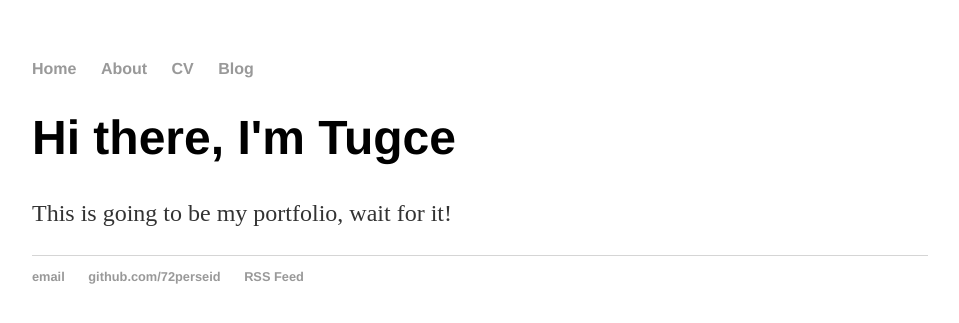
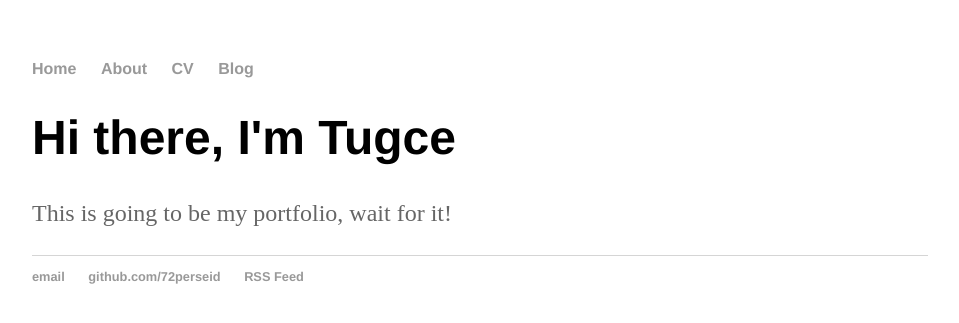
Before and after one commit to 72perseid/72perseid.github.io, a Jekyll site: the page built from index.html, in a window 1280 px wide. Shown: the top 323 px of the page, without its empty margins (160-1119 px from the left). Built offline with Jekyll 4.4.1, drawn with Linux system fonts in a browser that asks for light colours.

Commit message:
Update main.css

```diff
--- a/css/main.css
+++ b/css/main.css
@@ -27,7 +27,7 @@
 p {
     font-size: 1.5em;
     line-height: 1.4em;
-    color: #333;
+    color: #666;
 }
 footer {
     border-top: 1px solid #d5d5d5;
@@ -36,7 +36,7 @@
 
 ul.posts {
     margin: 20px auto 40px;
-    font-size: 1.5em;
+    font-size: 1em;
 }
 
 ul.posts li {
```
